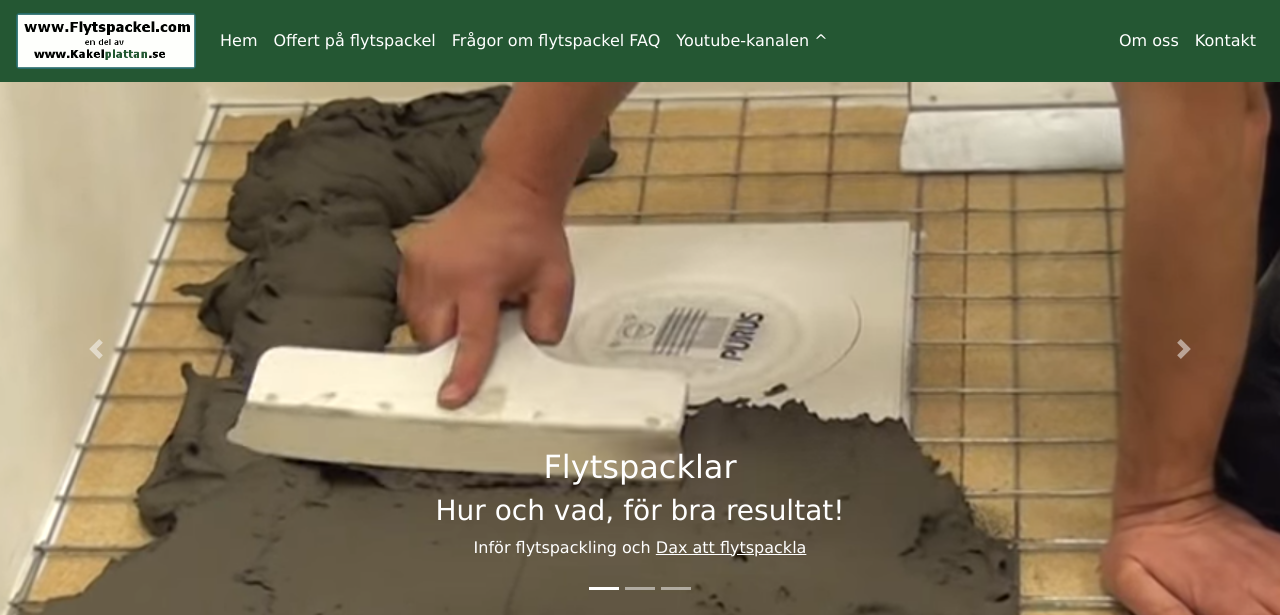
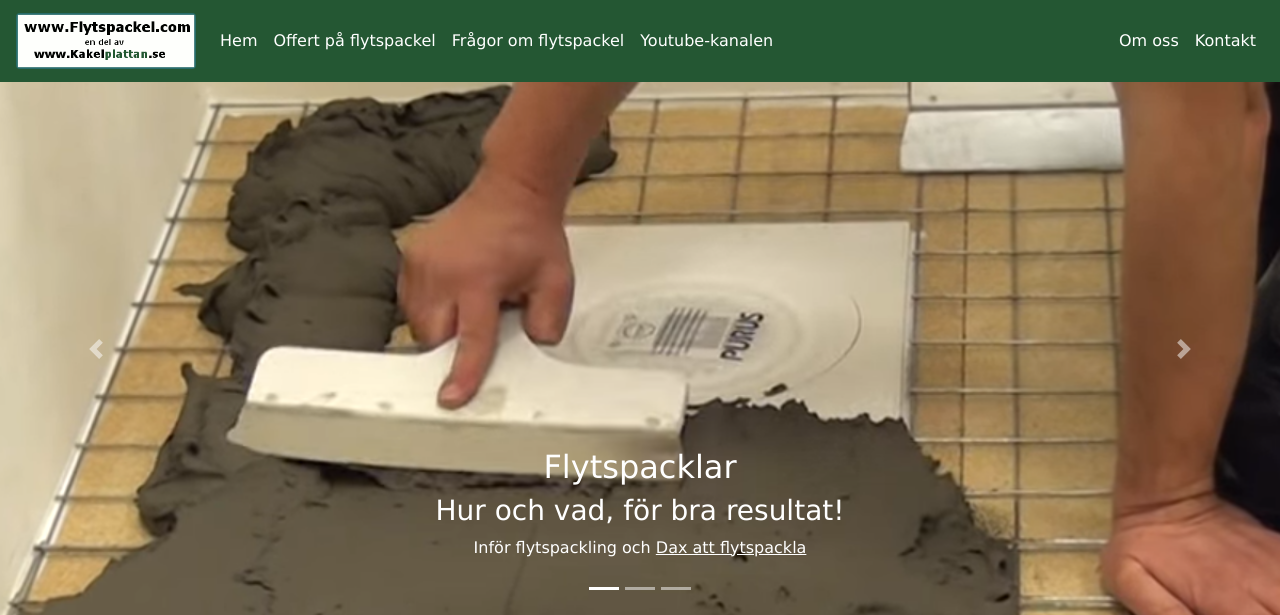
Before and after one commit to Kakelplattan-1/flytspackel.com, a PHP site: page / in a window 1280 px wide. Shown: the top 615 px of the page. Run offline with PHP 8.4, Linux system fonts and the light colour scheme; some libraries are stand-ins or nearby versions.

Commit message:
Updates navbar links  #2

```diff
--- a/include/navbar.php
+++ b/include/navbar.php
@@ -15,10 +15,10 @@
                     <a class="nav-link" href="offert-flytspackel.php">Offert på flytspackel</a>
                 </li>
                 <li class="nav-item">
-                    <a class="nav-link" href="faq-flytspackel.php">Frågor om flytspackel FAQ</a>
+                    <a class="nav-link" href="faq-flytspackel.php">Frågor om flytspackel</a>
                 </li>
                 <li class="nav-item">
-                    <a class="nav-link" href="https://www.youtube.com/user/KakelplattanAB/videos" target="_blank">Youtube-kanalen ^</a>
+                    <a class="nav-link" href="https://www.youtube.com/user/KakelplattanAB/videos" target="_blank">Youtube-kanalen</a>
                 </li>
             </ul>
             <ul class="navbar-nav ml-auto">
```
